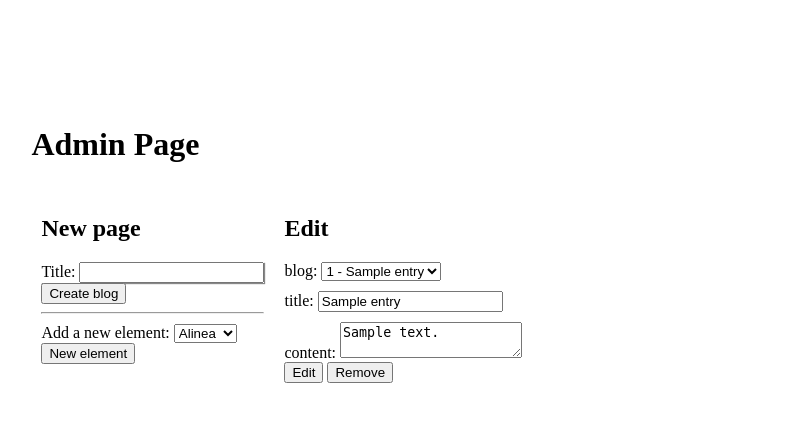
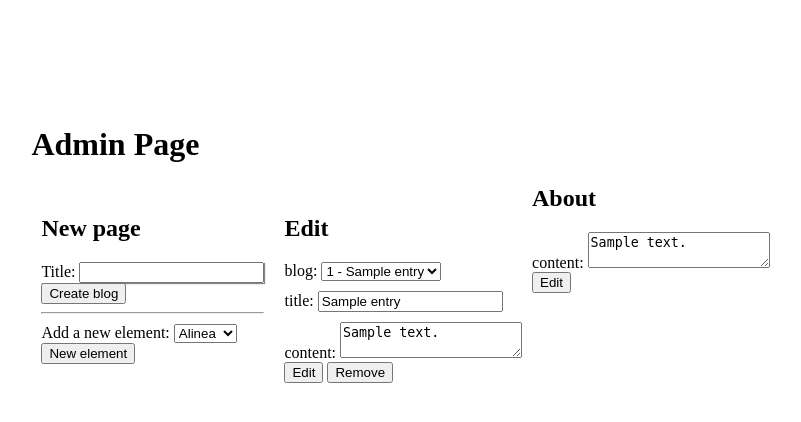
Before and after one commit to Drvanon/odeo, a Flask app: page /admin in a window 1280 px wide. Shown: the top 422 px of the page, without its empty margins (103-904 px from the left). Run offline with Flask 2, Linux system fonts and the light colour scheme; the visitor is signed in with stand-in values (Sample User, id 1); tables that the repository leaves empty hold one stand-in row (values such as "Sample post"); some libraries are stand-ins or nearby versions.

Commit message:
Add flexible about page

```diff
--- a/odeo.py
+++ b/odeo.py
@@ -19,6 +19,10 @@ def get_news():
 
 def get_reacties():
     return db.Reaction.query.all()
+
+
+def get_about():
+    return db.About.query.first()
 
 
 @app.route('/')
@@ -55,7 +59,9 @@ def new_reaction():
 
 @app.route('/about')
 def about():
-    return render_template('about.html', news=get_news())
+    print(get_about())
+    content = get_about().content
+    return render_template('about.html', content=content, news=get_news())
 
 
 @app.route('/admin', methods=["POST", "GET"])
@@ -90,9 +96,9 @@ def new_blog():
                 content += form.get('float' + key[5], None)
                 content += ';"></img>'
             elif key[:-1] == 'lead':
-                content += '<strong class="lead">'
+                content += '<div class="strongcontainer"><strong class="lead">'
                 content += form.get('lead' + key[4], None)
-                content += '</strong>'
+                content += '</strong></div>'
             elif key[:-1] == 'video':
                 content += form.get(key)
             elif key[:-1] == 'source':
@@ -140,7 +146,24 @@ def delete_blog(id):
     return jsonify({"message": "Remove succesfull."})
 
 
+@app.route('/admin/about')
+def rget_about():
+    about = db.About.query.first()
+
+    return jsonify({"content": about.content})
+
+
+@app.route('/admin/about/edit', methods=["POST"])
+def edit_about():
+    about = get_about()
+
+    content = request.form.get('content')
+    about.content = content
+    db.session.commit()
+    return jsonify({"message": "Edit succesfull."})
+
+
 app.secret_key = '''X\r|R\xe7y\x1bl\xd1\xb2\xf8)
     \xbe\xb7\x1a\x90\x03\xf8=\\\x14SF`'''
 
-app.run(host="localhost")
+app.run(debug=True)
--- a/static/admin.js
+++ b/static/admin.js
@@ -7,6 +7,10 @@ $(document).ready(function () {
 
       id = data.id;
     });
+
+  $.get('/admin/about', function (data) {
+    $('#acontent').text(data.content);
+  });
 
   $('#new_blog').submit(function (e) {
     e.preventDefault();
@@ -194,4 +198,11 @@ $(document).ready(function () {
       }
     });
   });
+
+  $('#about').submit(function (e) {
+    e.preventDefault();
+    $.post('/admin/about/edit', {"content": $('#acontent').val()}, function (data) {
+      alert(data.message);
+    });
+ });
 });
--- a/static/blog.less
+++ b/static/blog.less
@@ -149,6 +149,10 @@ p {
   border-top: solid 1px @ctext;
 }
 
+.strongparent {
+  margin-bottom: 10px;
+}
+
 strong {
   font-family: 'Roboto Slab', serif;
   color: @cstrong;
--- a/templates/admin.html
+++ b/templates/admin.html
@@ -62,6 +62,18 @@
         </form>
       </div>
     </div>
+
+    <div id="about">
+      <h2>About</h2>
+      <form id="about" action="/admin/about/edit" method="POST">
+        <label>
+          content:
+          <textarea id=acontent name=content></textarea>
+        </label>
+        <input type=submit value="Edit">
+      </form>
+    </div>
+
     <script src="/static/admin.js"></script>
     <link rel=stylesheet href="/static/admin.css"></script>
   </body>
```
Also changed, not shown: database.py (+10 -0 lines), templates/about.html (+1 -14 lines), 1 other file.
